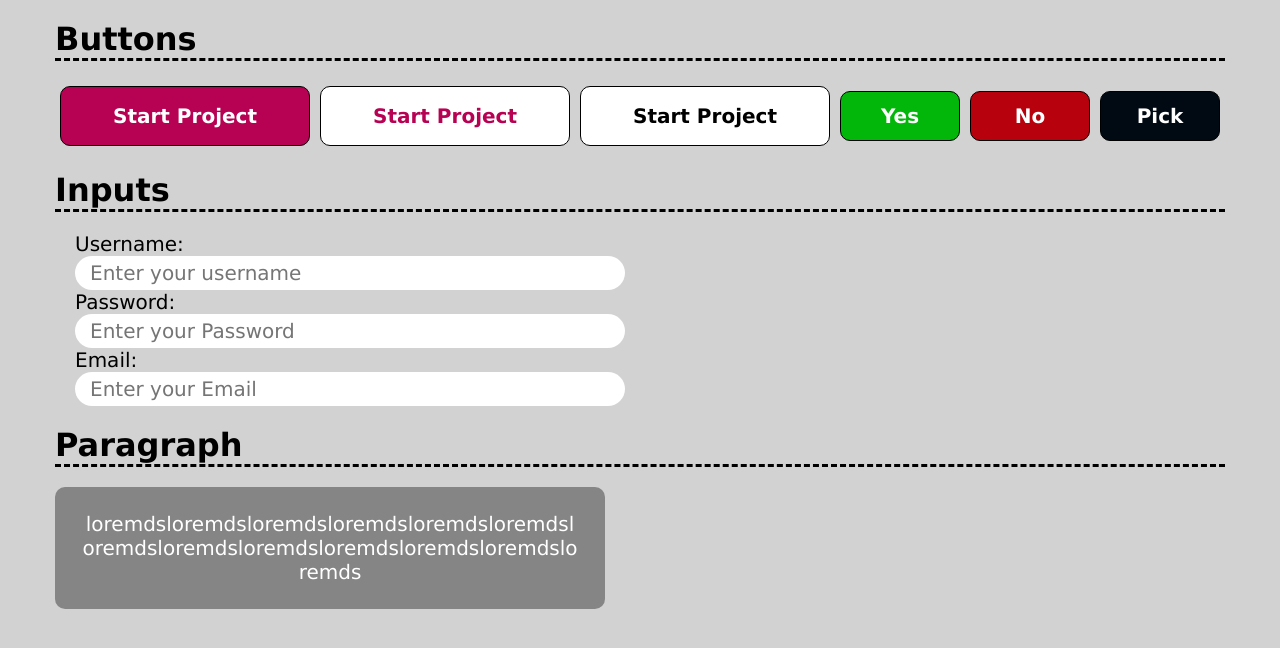
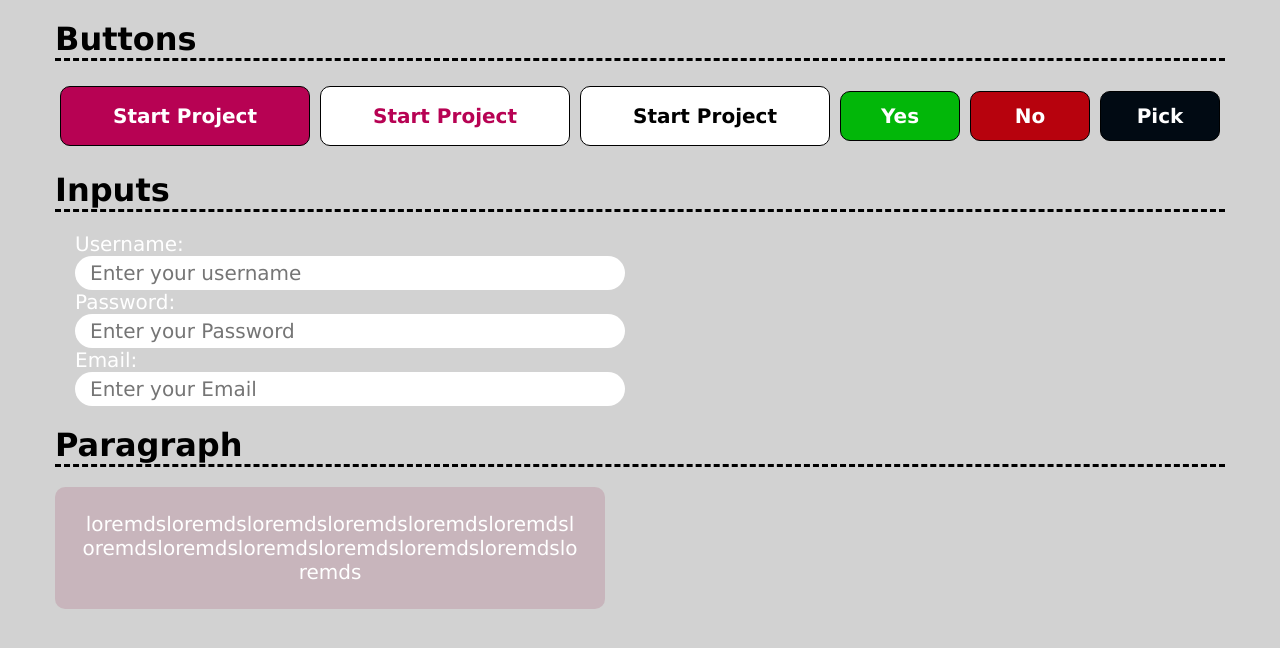
Before and after one commit to Chawki-Mbarki/Challenger-s-League, a React (Create React App) app in the folder client/: page /TestArea in a window 1280 px wide. Shown: the top 648 px of the page. Built offline with nearby package versions, Linux system fonts and the light colour scheme.

Commit message:
Client: adjusted input and paragraph components

```diff
--- a/client/src/components/Input/Input.module.css
+++ b/client/src/components/Input/Input.module.css
@@ -8,6 +8,7 @@
 label {
   margin-left: 0;
   transition: 0.3s;
+  color: white;
 }
 
 .InputContainer:hover label, .InputContainer:focus-within label {
--- a/client/src/components/Paragraph/Paragraph.module.css
+++ b/client/src/components/Paragraph/Paragraph.module.css
@@ -3,7 +3,7 @@
   padding: 25px;
   border-radius: 10px;
   text-align: center;
-  background-color: rgba(0, 0, 0, 0.37);
+  background-color: rgba(142, 4, 50, 0.137);
   color: #ffffff;
 }
 
```
